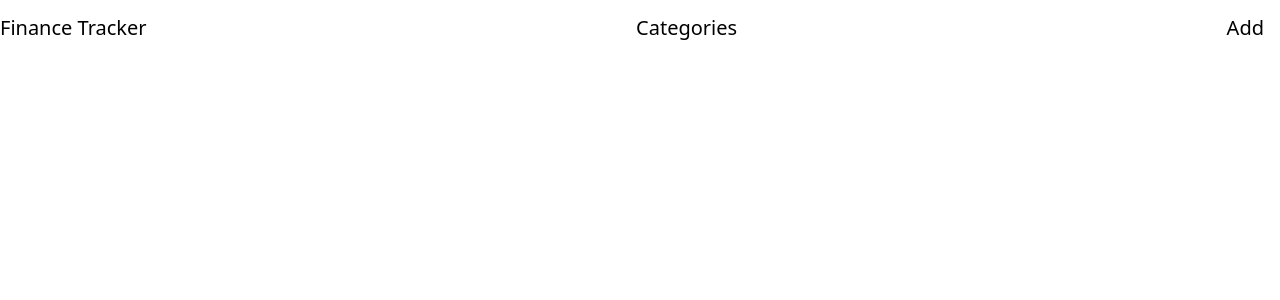
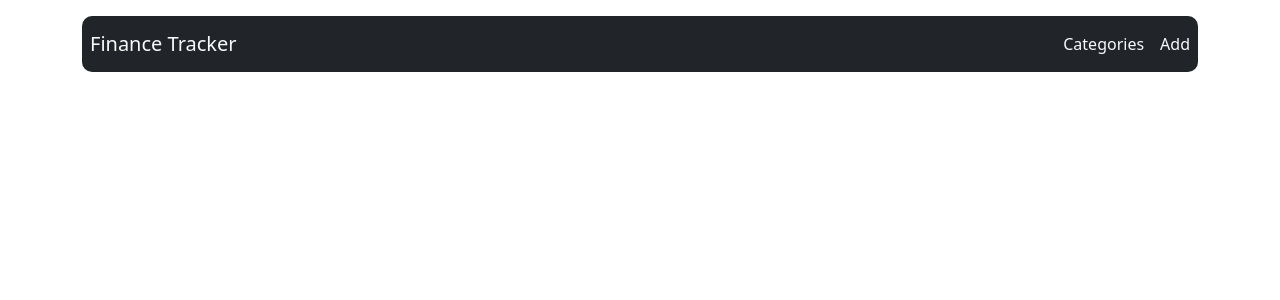
Before and after one commit to mxrsel/control-work9, a React (Vite) app: page / in a window 1280 px wide. Shown: the top 300 px of the page. Built offline with nearby package versions, Linux system fonts and the light colour scheme.

Commit message:
added styles for toolbar

```diff
--- a/src/components/Toolbar/Toolbar.tsx
+++ b/src/components/Toolbar/Toolbar.tsx
@@ -2,10 +2,14 @@ import {NavLink} from "react-router-dom";
 
 const Toolbar = () => {
     return (
-        <div className='navbar'>
-            <NavLink to='/' className='navbar-brand'>Finance Tracker</NavLink>
-            <NavLink to='/categories' className='navbar-brand'>Categories</NavLink>
-            <NavLink to='/newTransaction' className='navbar-brand'>Add</NavLink>
+        <div className='container mt-3'>
+        <div className='navbar bg-dark p-2' style={{borderRadius: '10px'}}>
+            <NavLink to='/' className='navbar-brand text-light'>Finance Tracker</NavLink>
+            <div>
+            <NavLink to='/categories' className='nav-item me-3 text-decoration-none text-light'>Categories</NavLink>
+            <NavLink to='/newTransaction' className='nav-item text-decoration-none text-light'>Add</NavLink>
+            </div>
+        </div>
         </div>
     );
 };
```
